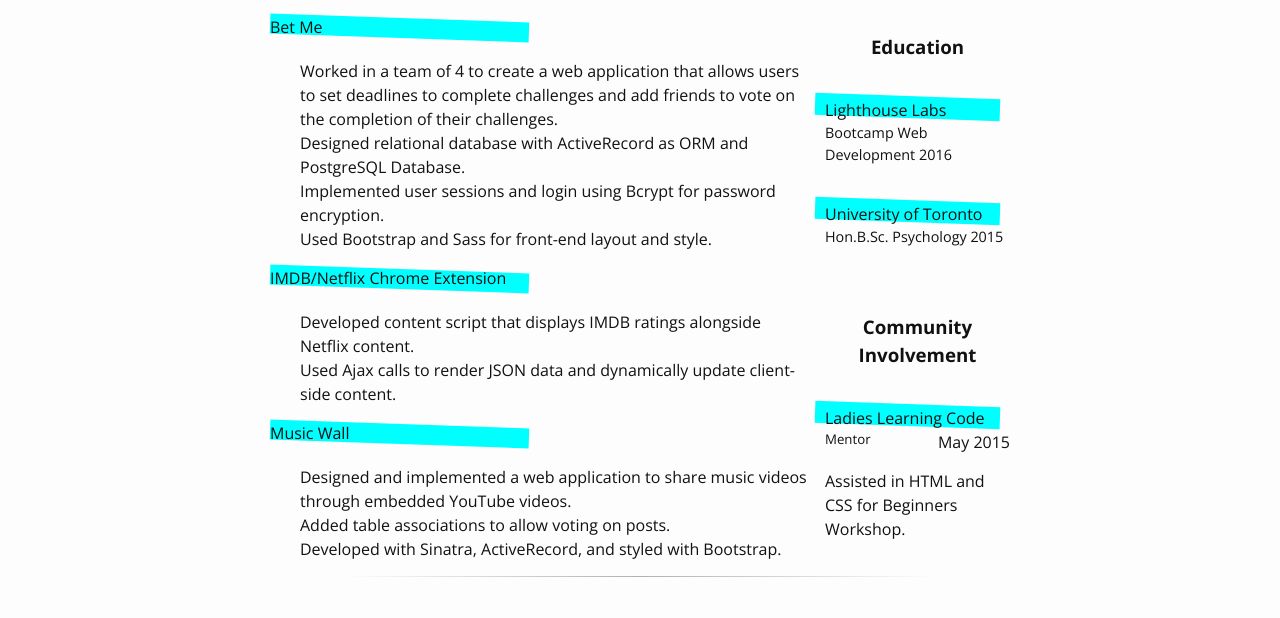
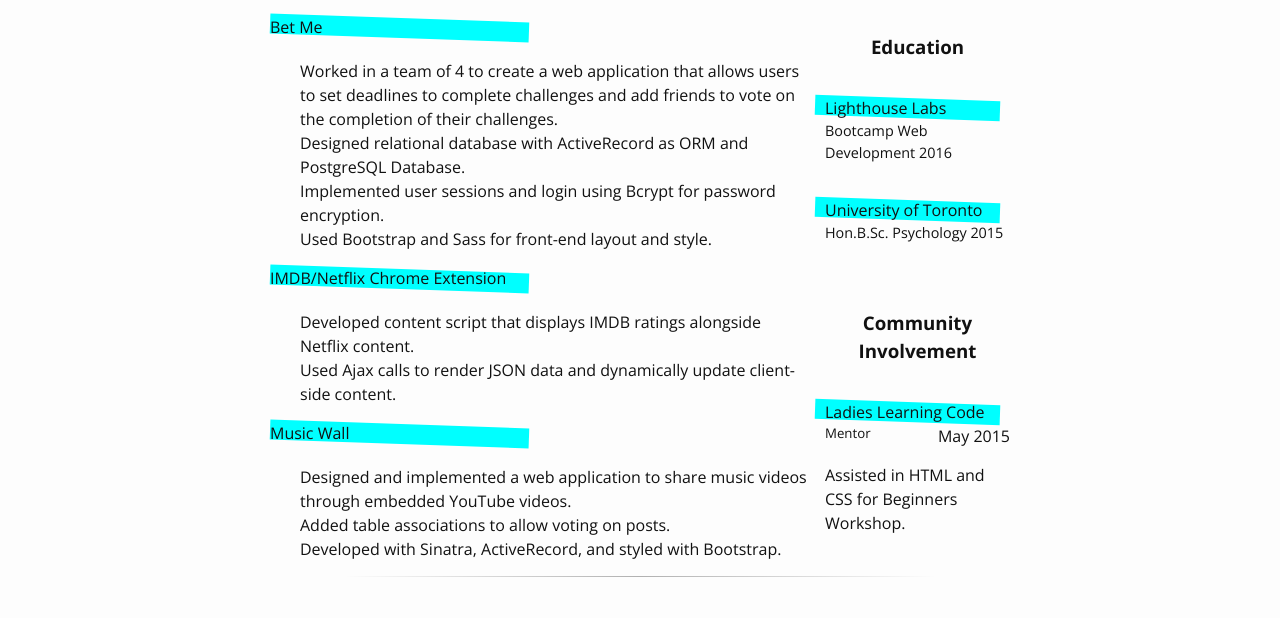
Before and after one commit to Vic-Dev/Vic-Dev.github.io, a Jekyll site: the page built from resume/victoria_johns_resume/index.html, in a window 1280 px wide. Shown: the part 563-1181 px from the top of the page. Built offline with Jekyll 4.4.1, drawn with Linux system fonts in a browser that asks for light colours.

Commit message:
Fix span

```diff
--- a/css/main.scss
+++ b/css/main.scss
@@ -166,12 +166,12 @@ h2 {
   }
 
   .education span, .community span {
-    border-top: 22px solid aqua;
+    border-top: 20px solid aqua;
     width: 100%;
     display: block;
     z-index: -1;
     position: relative;
-    top: 20px;
+    top: 22px;
     left: -10px;
     transform: rotate(2deg);
   }
```
Also changed, not shown: 2 other files.
